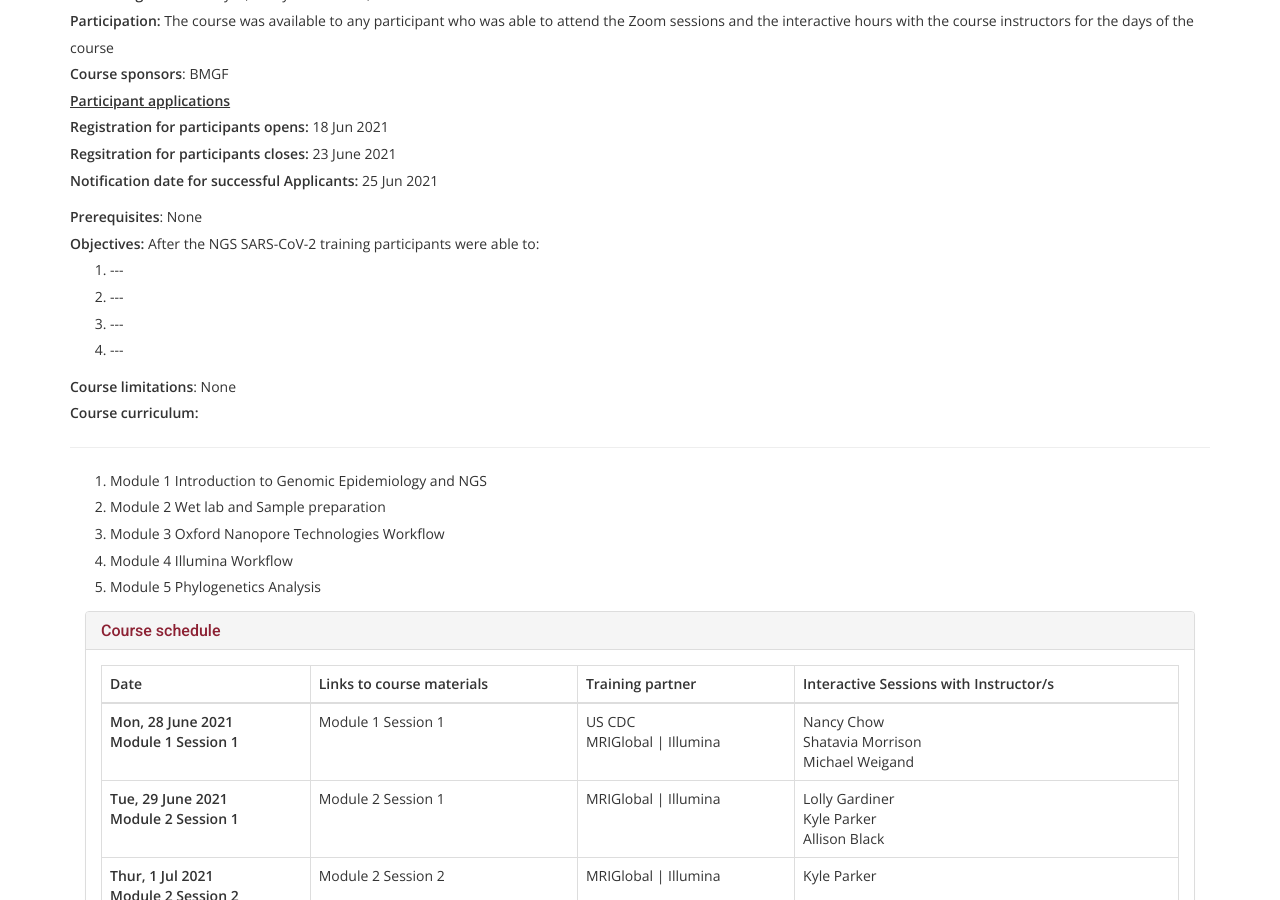
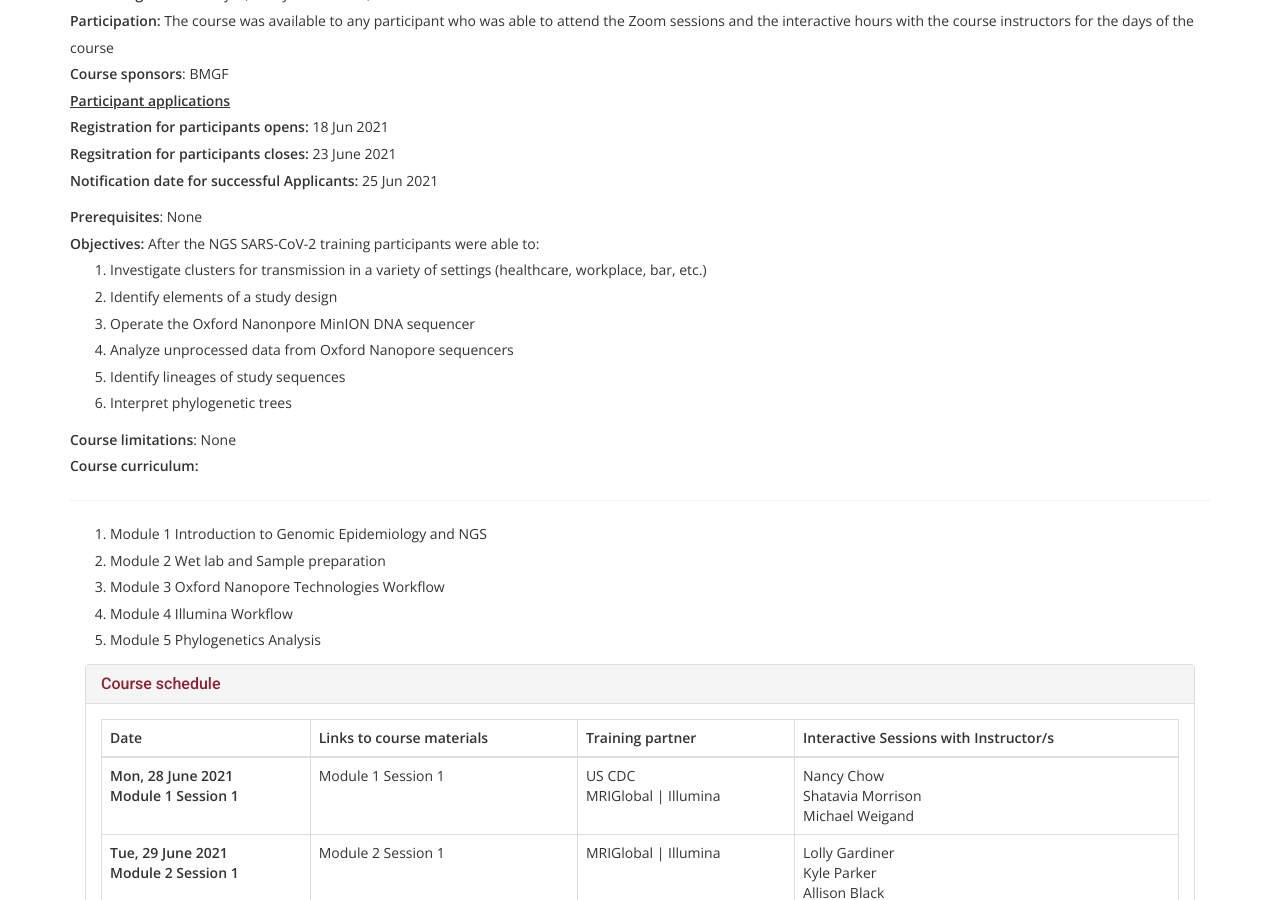
Before and after one commit to pmaturure3/ngsacad, a Jekyll site: the page built from _posts/2021-06-09-NGS SARS-COV-2-Past-Course.md, in a window 1280 px wide and 900 px high, scrolled down 1121 px. Built offline with Jekyll 4.4.1, drawn with Linux system fonts in a browser that asks for light colours; nearby versions of some CDN libraries; some web fonts are replaced; comment, search, counter and statistics services are not loaded.

Commit message:
added objectives on sars past course

```diff
--- a/_posts/2021-06-09-NGS SARS-COV-2-Past-Course.md
+++ b/_posts/2021-06-09-NGS SARS-COV-2-Past-Course.md
@@ -63,12 +63,14 @@
 
 <b>Objectives:</b> After the NGS SARS-CoV-2 training participants were able to:
 
+
 <ol>
-<li>---</li>
-
-<li>---</li>
-<li>---</li>
-<li>---</li>
+<li>Investigate clusters for transmission in a variety of settings (healthcare, workplace, bar, etc.)</li>
+<li>Identify elements of a study design </li>
+<li>Operate the Oxford Nanonpore MinION DNA sequencer</li>
+<li>Analyze unprocessed data from Oxford Nanopore sequencers</li>
+<li>Identify lineages of study sequences</li>
+<li>Interpret phylogenetic trees</li>
 </ol>
 
 
```
